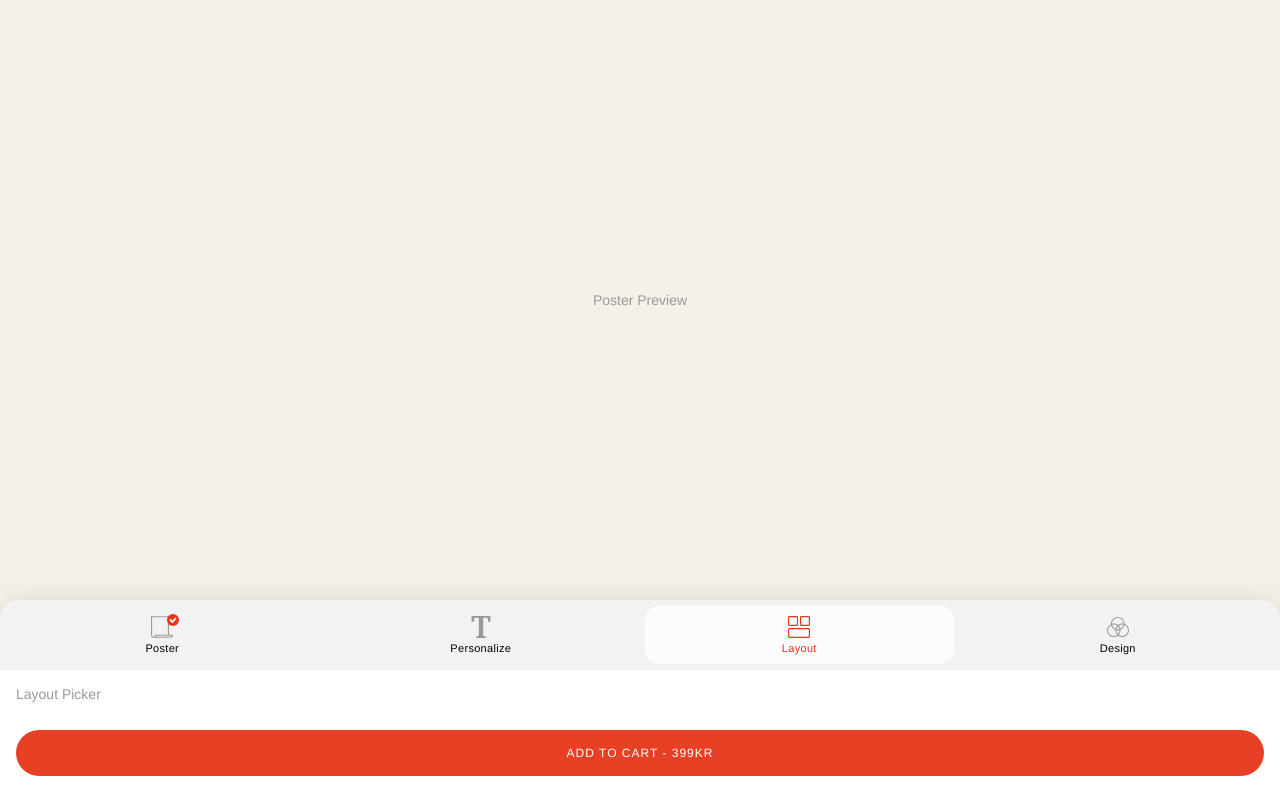
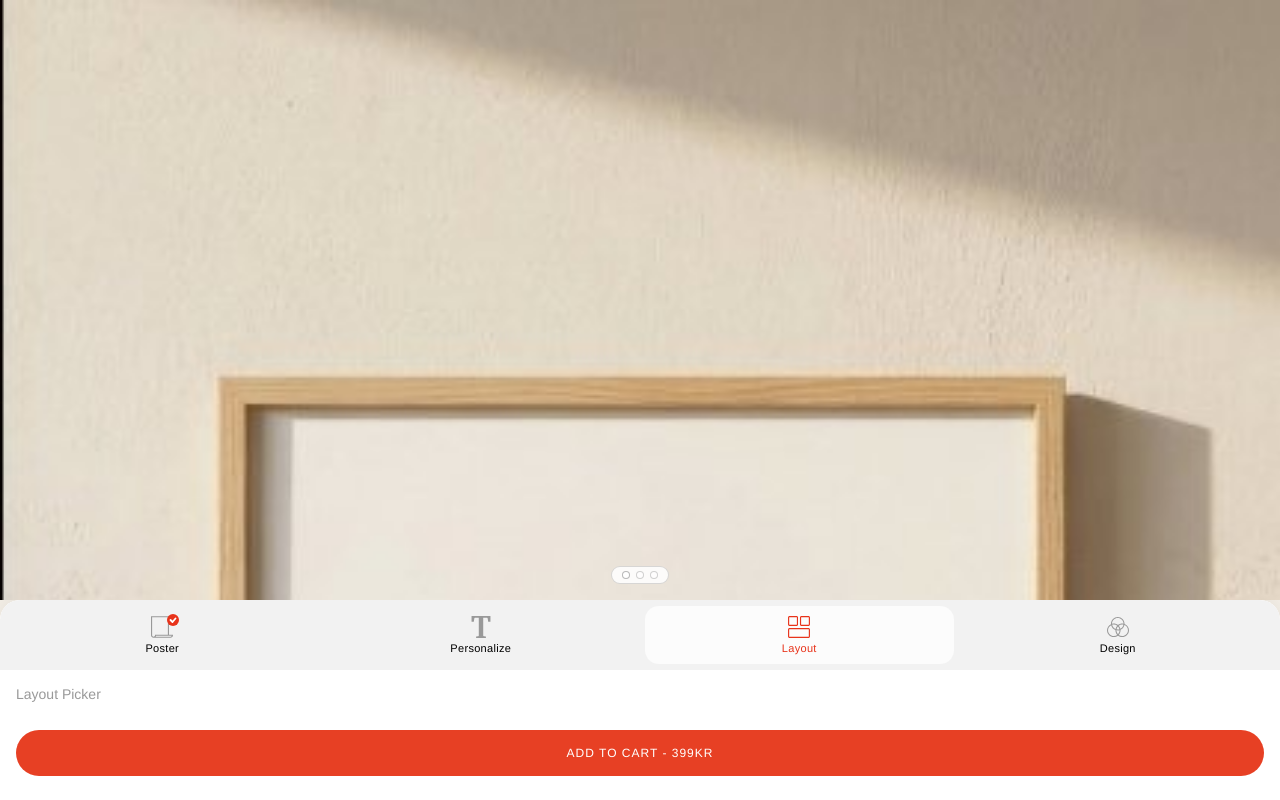
Before and after one commit to victorkohler/typlings-hud, a React (Vite) app: page / in a window 1280 px wide. Both pictures are taken after a click on the button "Layout". Built offline with nearby package versions, Linux system fonts and the light colour scheme.

Commit message:
tweaks to personalize state

```diff
--- a/src/App.jsx
+++ b/src/App.jsx
@@ -1,3 +1,4 @@
+import { useState } from 'react'
 import styles from './App.module.css'
 import { useConfigurator } from './hooks/useConfigurator'
 import { PosterPreview } from './components/PosterPreview'
@@ -9,8 +10,43 @@ import { LayoutPicker } from './components/LayoutPicker'
 import { DesignPicker } from './components/DesignPicker'
 import { CartButton } from './components/CartButton'
 
+// Rough iOS keyboard dismiss animation duration. Used to stagger the HUD
+// transition *after* the keyboard has finished closing so the two animations
+// don't run on top of each other.
+const KEYBOARD_DISMISS_MS = 250
+
 export default function App() {
   const config = useConfigurator()
+  const [hudCollapsed, setHudCollapsed] = useState(false)
+
+  // Tapping the active tab toggles the HUD into a collapsed state where only
+  // the TabBar + CartButton are visible (tab content is unmounted), giving
+  // the user a clearer view of the poster preview behind. Tapping the same
+  // tab again re-expands it; tapping a different tab switches tabs and
+  // re-expands at the same time.
+  //
+  // If a textarea is currently focused (State 2), we blur it first and defer
+  // the actual tab change by ~250ms so the iOS keyboard can finish dismissing
+  // before the HUD starts animating — transitioning on top of a closing
+  // keyboard looks chaotic on device.
+  const handleTabChange = (nextTab) => {
+    const apply = () => {
+      if (nextTab === config.activeTab) {
+        setHudCollapsed((prev) => !prev)
+      } else {
+        setHudCollapsed(false)
+        config.setActiveTab(nextTab)
+      }
+    }
+
+    const active = document.activeElement
+    if (active && active.tagName === 'TEXTAREA') {
+      active.blur()
+      setTimeout(apply, KEYBOARD_DISMISS_MS)
+    } else {
+      apply()
+    }
+  }
 
   const tabContent = {
     product: (
@@ -54,6 +90,7 @@ export default function App() {
 
   const handleCtaAction = () => {
     if (config.activeTab === 'product') {
+      setHudCollapsed(false)
       config.advanceFromProduct()
     }
   }
@@ -66,6 +103,7 @@ export default function App() {
         orientation={config.orientation}
         color={config.selectedColor}
         pattern={config.selectedPattern}
+        activeTab={config.activeTab}
       />
 
       <HudPanel
@@ -73,14 +111,14 @@ export default function App() {
           <TabBar
             tabs={config.TABS}
             activeTab={config.activeTab}
-            onTabChange={config.setActiveTab}
+            onTabChange={handleTabChange}
             completions={config.completions}
             selectedProductId={config.selectedProduct}
             selectedProductName={config.product?.name}
           />
         }
       >
-        {tabContent[config.activeTab]}
+        {hudCollapsed ? null : tabContent[config.activeTab]}
       </HudPanel>
 
       <CartButton
--- a/src/components/PosterPreview.jsx
+++ b/src/components/PosterPreview.jsx
@@ -1,9 +1,126 @@
+import bgPoster from '../assets/bg-poster.jpg'
 import styles from './PosterPreview.module.css'
 
-export function PosterPreview({ text, layout, orientation, color, pattern }) {
+// Per-layout typography. The default (no layout selected) mirrors the
+// `pattern` entry — that matches the reference screenshots where nothing has
+// been chosen yet but the text still reads as a bold sans-serif headline.
+const LAYOUT_TYPOGRAPHY = {
+  boxed: {
+    fontFamily: 'Georgia, serif',
+    fontSize: '28px',
+    letterSpacing: '6px',
+    fontWeight: 400,
+    textTransform: 'uppercase',
+  },
+  wave: {
+    fontFamily: '"Brush Script MT", "Apple Chancery", cursive',
+    fontSize: '36px',
+    letterSpacing: 'normal',
+    fontWeight: 400,
+    textTransform: 'none',
+  },
+  pattern: {
+    fontFamily: '"Helvetica Neue", sans-serif',
+    fontSize: '32px',
+    letterSpacing: '4px',
+    fontWeight: 700,
+    textTransform: 'uppercase',
+  },
+  circular: {
+    fontFamily: 'Georgia, serif',
+    fontSize: '24px',
+    letterSpacing: '8px',
+    fontWeight: 400,
+    textTransform: 'uppercase',
+  },
+  hero: {
+    fontFamily: 'Impact, "Haettenschweiler", "Arial Narrow Bold", sans-serif',
+    fontSize: '48px',
+    letterSpacing: '2px',
+    fontWeight: 400,
+    textTransform: 'uppercase',
+  },
+}
+const DEFAULT_TYPOGRAPHY = LAYOUT_TYPOGRAPHY.pattern
+
+// Swatch hex lookups — mirror the arrays in useConfigurator so PosterPreview
+// doesn't need to receive the raw swatch data. Kept local because this is the
+// only consumer and the lists are short.
+const SOLID_COLOR_HEX = {
+  coral: '#E8745A',
+  charcoal: '#2D2D2D',
+  forest: '#4A6741',
+  'slate-blue': '#3B5998',
+  'saddle-brown': '#8B4513',
+  goldenrod: '#DAA520',
+}
+
+const PATTERN_HEX = {
+  cream: '#F5E6D3',
+  wheat: '#E8D5B7',
+  sand: '#D4C5A9',
+  khaki: '#C0B59B',
+  sage: '#ACA58D',
+}
+
+const DEFAULT_TEXT_COLOR = '#2D2D2D'
+
+export function PosterPreview({ text, layout, orientation, color, pattern, activeTab }) {
+  const typography = layout ? LAYOUT_TYPOGRAPHY[layout] : DEFAULT_TYPOGRAPHY
+  const textColor = color ? SOLID_COLOR_HEX[color] ?? DEFAULT_TEXT_COLOR : DEFAULT_TEXT_COLOR
+  const patternColor = pattern ? PATTERN_HEX[pattern] : null
+
+  // Pattern background: 45° diagonal stripes, 3px band with 6px repeat (per
+  // specs.md State 4). Alternating band is a soft overlay so the underlying
+  // swatch hue is dominant.
+  const contentZoneBackground = patternColor
+    ? `repeating-linear-gradient(45deg, ${patternColor} 0 3px, rgba(0, 0, 0, 0.08) 3px 6px)`
+    : 'transparent'
+
+  const isVertical = orientation === 'vertical'
+  const isCircular = layout === 'circular'
+  const showDots = activeTab !== 'product'
+
   return (
     <div className={styles.container}>
-      <p className={styles.placeholder}>Poster Preview</p>
+      <div className={styles.stage}>
+        <img
+          src={bgPoster}
+          alt=""
+          className={styles.bgImage}
+          draggable={false}
+          decoding="async"
+        />
+        <div
+          className={styles.contentZone}
+          style={{ background: contentZoneBackground }}
+        >
+          <div
+            className={[
+              styles.textWrap,
+              isVertical ? styles.vertical : '',
+              isCircular ? styles.circular : '',
+            ].filter(Boolean).join(' ')}
+            style={{
+              color: textColor,
+              fontFamily: typography.fontFamily,
+              fontSize: typography.fontSize,
+              fontWeight: typography.fontWeight,
+              letterSpacing: typography.letterSpacing,
+              textTransform: typography.textTransform,
+            }}
+          >
+            {text}
+          </div>
+        </div>
+      </div>
+      {showDots && (
+        <div className={styles.dots} aria-hidden="true">
+          <span className={`${styles.dot} ${styles.dotActive}`} />
+          <span className={styles.dot} />
+          <span className={styles.dot} />
+        </div>
+      )}
     </div>
   )
 }
--- a/src/components/PosterPreview.module.css
+++ b/src/components/PosterPreview.module.css
@@ -1,15 +1,102 @@
 .container {
-  flex: 1;
+  flex: 1 1 auto;
+  min-height: 0;
   position: relative;
   overflow: hidden;
+  background: var(--color-bg-warm);
 }
 
-.placeholder {
+/* The stage matches the background image's intrinsic aspect ratio (431 × 932
+   — designed to fill an iPhone Pro Max viewport). Pinning width to 100% lets
+   the stage scale with the container while the aspect-ratio keeps the frame's
+   position inside the image perfectly mapped to the content-zone percentages
+   below. When the container is shorter than the stage (e.g. State 1 with the
+   HUD expanded), the stage overflows downward and the container clips it —
+   top of the frame stays visible. */
+.stage {
+  width: 100%;
+  aspect-ratio: 431 / 932;
+  position: relative;
+}
+
+.bgImage {
+  display: block;
+  width: 100%;
+  height: 100%;
+  object-fit: cover;
+  user-select: none;
+  pointer-events: none;
+}
+
+/* Content zone is positioned in percentages of the stage (= percentages of
+   the image, because the stage matches image aspect). Numbers come from
+   design/specs.md. */
+.contentZone {
   position: absolute;
-  inset: 0;
+  top: 13%;
+  left: 16%;
+  width: 68%;
+  height: 62%;
   display: flex;
   align-items: center;
   justify-content: center;
-  color: var(--color-text-secondary);
-  font-size: 14px;
+  padding: var(--space-lg);
+  transition: background var(--duration-normal) ease;
 }
+
+.textWrap {
+  max-width: 100%;
+  max-height: 100%;
+  text-align: center;
+  line-height: 1.2;
+  word-break: break-word;
+  white-space: pre-wrap;
+  transition: color var(--duration-normal) ease;
+}
+
+.vertical {
+  transform: rotate(-90deg);
+  transform-origin: center center;
+}
+
+.circular {
+  border: 2px solid currentColor;
+  border-radius: 50%;
+  aspect-ratio: 1 / 1;
+  width: auto;
+  padding: var(--space-xl);
+  display: flex;
+  align-items: center;
+  justify-content: center;
+}
+
+/* Carousel dots — decorative only (no swipe functionality). Pill container
+   floats near the bottom of the preview area. Hidden in State 1 via
+   conditional rendering in the component. */
+.dots {
+  position: absolute;
+  left: 50%;
+  bottom: 16px;
+  transform: translateX(-50%);
+  display: flex;
+  align-items: center;
+  gap: 6px;
+  padding: 4px 10px;
+  background: rgba(255, 255, 255, 0.85);
+  border: 1px solid rgba(0, 0, 0, 0.15);
+  border-radius: 12px;
+  pointer-events: none;
+}
+
+.dot {
+  width: 8px;
+  height: 8px;
+  border-radius: 50%;
+  background: rgba(255, 255, 255, 0.5);
+  border: 1px solid rgba(0, 0, 0, 0.18);
+}
+
+.dotActive {
+  background: #ffffff;
+  border-color: rgba(0, 0, 0, 0.28);
+}
```
